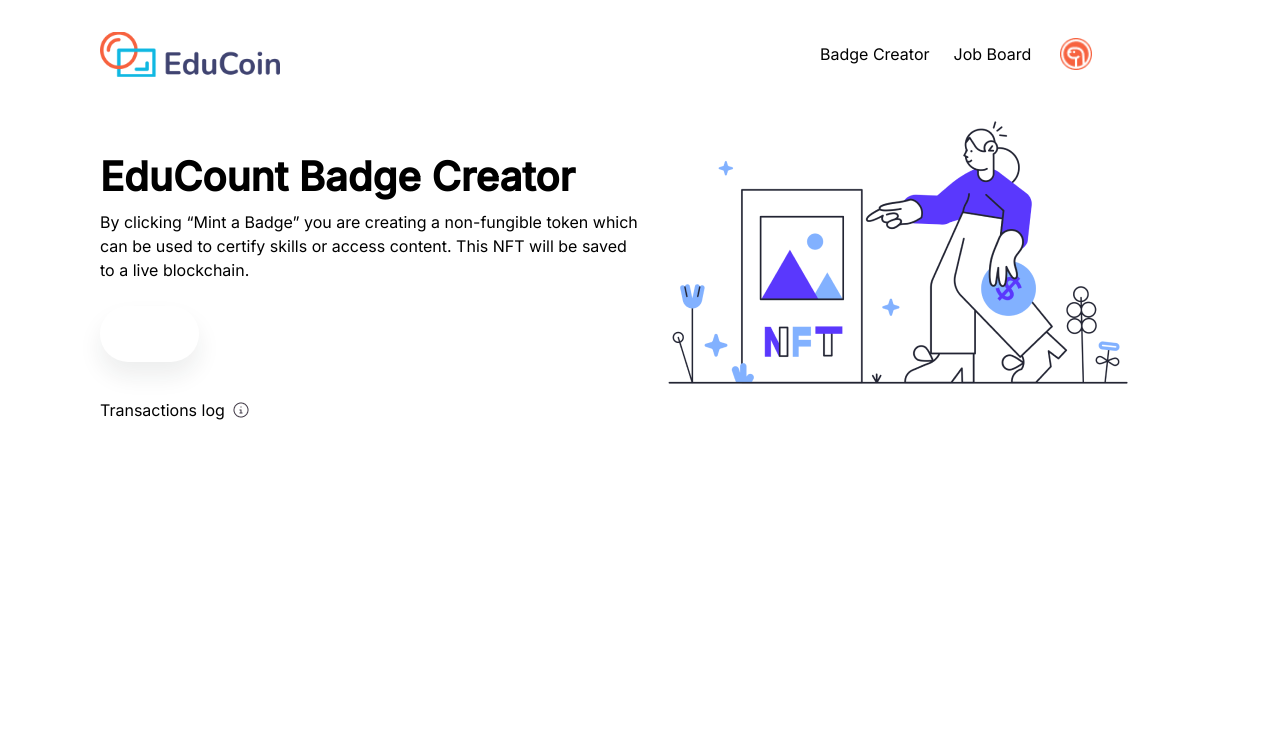
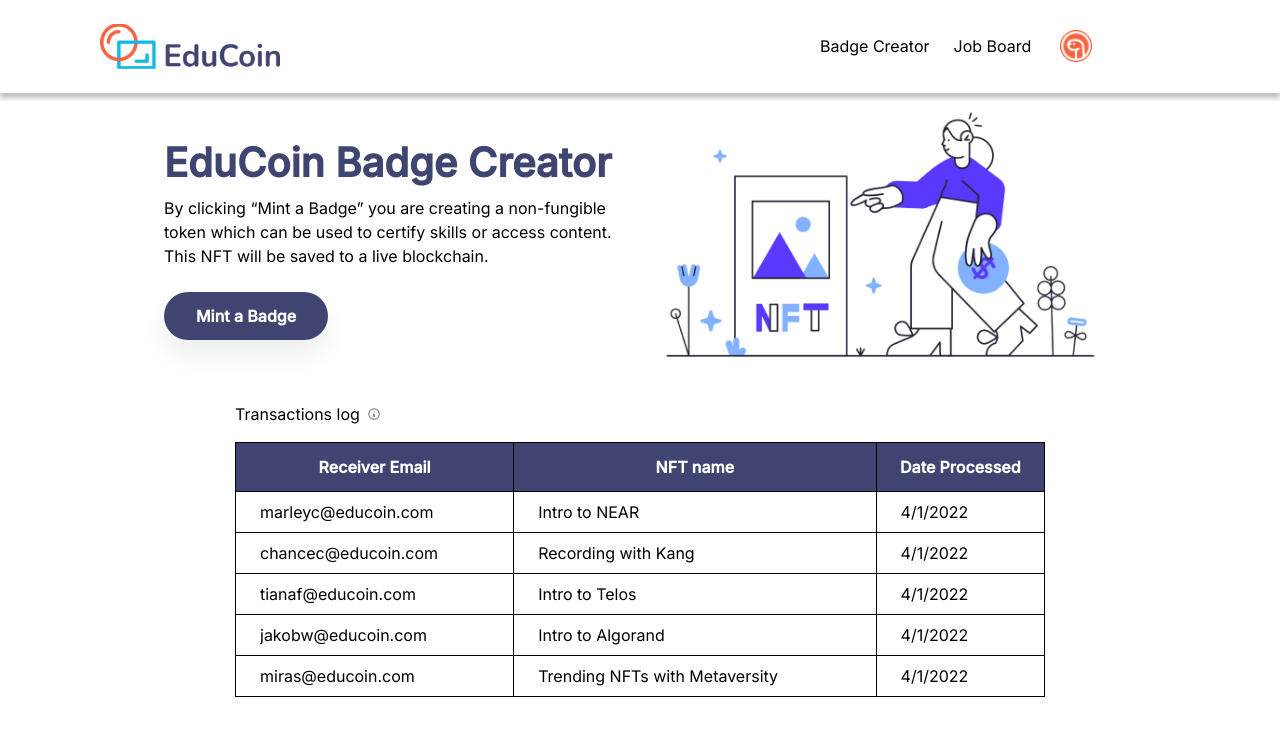
Before and after one commit to EdsellJ/NEAR-NFT-Job-Filter, a React (Create React App) app: page /mint-nft in a window 1280 px wide. Shown: the top 736 px of the page. Built offline with nearby package versions, Linux system fonts and the light colour scheme; no server answers.

Commit message:
transactionlogs table added

```diff
--- a/src/components/Button.tsx
+++ b/src/components/Button.tsx
@@ -1,18 +1,12 @@
 interface Props {
 	className: string;
-	type?: "button" | "submit" | "reset";
 	text: string;
 	onClickHandler?: () => void;
 }
 
-export default function Button({
-	className,
-	type = "button",
-	text,
-	onClickHandler,
-}: Props) {
+export default function Button({ className, text, onClickHandler }: Props) {
 	return (
-		<button className={className} type={type} onClick={onClickHandler}>
+		<button className={className} onClick={onClickHandler}>
 			{text}
 		</button>
 	);
--- a/src/components/NFTHeroBanner.tsx
+++ b/src/components/NFTHeroBanner.tsx
@@ -2,10 +2,10 @@
 
 export default function NFTHeroBanner() {
 	return (
-		<section className="container">
-			<div className="flex items-center">
+		<section className="container mt-2">
+			<div className="flex items-center px-16">
 				<div className="text-content left w-1/2">
-					<h2 className="text-xl text-blue-500 my-2">EduCount Badge Creator</h2>
+					<h2 className="text-xl text-deep-blue my-2">EduCoin Badge Creator</h2>
 					<p>
 						By clicking “Mint a Badge” you are creating a non-fungible token which can be
 						used to certify skills or access content. This NFT will be saved to a live
@@ -13,7 +13,7 @@
 					</p>
 					<Button
 						text="Mint a Badge"
-						className="rounded-full py-4 text-white bg-red-500 mt-6"
+						className="rounded-full font-bold bg-deep-blue py-3 text-white border-none px-8 bg-red-500 mt-6"
 					/>
 				</div>
 				<div className="image w-1/2">
--- a/src/components/TransactionLogTable.tsx
+++ b/src/components/TransactionLogTable.tsx
@@ -1,17 +1,36 @@
+import transactionLogs from "json/transactionLogs.json";
+
 export default function TransactionLogTable() {
 	return (
-		<div className="container">
-			<div className="transaction flex items-center space-x-2">
-				<h6>Transactions log </h6> <img src="/images/info_icon.png" alt="info" />
+		<div className="container mt-8">
+			<div className="logs mx-auto  w-3/4">
+				<div className="transaction flex items-center space-x-2 mb-4">
+					<h6>Transactions log </h6>{" "}
+					<img src="/images/info_icon.png" alt="info" className="w-3" />
+				</div>
+				<table className="w-full">
+					<thead className="py-4 bg-deep-blue text-white border border-black">
+						{transactionLogs.head.map((item) => (
+							<th key={item.key} className="border py-3 border-black">
+								{item.text}
+							</th>
+						))}
+					</thead>
+					<tbody>
+						{transactionLogs.body.map((item, index) => {
+							return (
+								<tr key={index}>
+									{item.map((rowItem) => (
+										<td className="border py-2 pl-6" key={rowItem}>
+											{rowItem}
+										</td>
+									))}
+								</tr>
+							);
+						})}
+					</tbody>
+				</table>
 			</div>
-			<table>
-				<thead>
-					<th></th>
-				</thead>
-				<tbody>
-					<tr></tr>
-				</tbody>
-			</table>
 		</div>
 	);
 }
--- /dev/null
+++ b/src/json/transactionLogs.json
@@ -0,0 +1,14 @@
+{
+	"head": [
+		{ "key": "email", "text": "Receiver Email" },
+		{ "key": "name", "text": "NFT name" },
+		{ "key": "date", "text": "Date Processed" }
+	],
+	"body": [
+		["marleyc@educoin.com", "Intro to NEAR", "4/1/2022"],
+		["chancec@educoin.com", "Recording with Kang", "4/1/2022"],
+		["tianaf@educoin.com", "Intro to Telos", "4/1/2022"],
+		["jakobw@educoin.com", "Intro to Algorand", "4/1/2022"],
+		["miras@educoin.com", "Trending NFTs with Metaversity", "4/1/2022"]
+	]
+}
--- a/src/layouts/NFTHeader.tsx
+++ b/src/layouts/NFTHeader.tsx
@@ -3,9 +3,9 @@
 
 export default function NFTHeader() {
 	return (
-		<header className="w-full shadow">
+		<header className="w-full bottom-shadow bg-white">
 			<div className="container mx-auto">
-				<div className="flex w-full items-center justify-between py-8">
+				<div className="flex w-full items-center justify-between py-6">
 					<Logo />
 					<Menu />
 				</div>
--- a/src/styles/global.css
+++ b/src/styles/global.css
@@ -1,6 +1,7 @@
 @import url("https://fonts.googleapis.com/css2?family=Inter:wght@300;400;500&display=swap");
 @import "./mixin/_font.css";
 @import "./mixin/_button.css";
+@import "./mixin/_color.css";
 
 @tailwind base;
 @tailwind components;
@@ -16,6 +17,10 @@
 
 .App {
 	@apply flex flex-col min-h-screen h-full;
+}
+
+.bottom-shadow {
+	box-shadow: 0px 5px 5px rgba(0, 0, 0, 0.25);
 }
 
 main {
--- /dev/null
+++ b/src/styles/mixin/_color.css
@@ -0,0 +1,7 @@
+.bg-deep-blue {
+	background-color: var(--deep-blue);
+}
+
+.text-deep-blue {
+	color: var(--deep-blue);
+}
```
